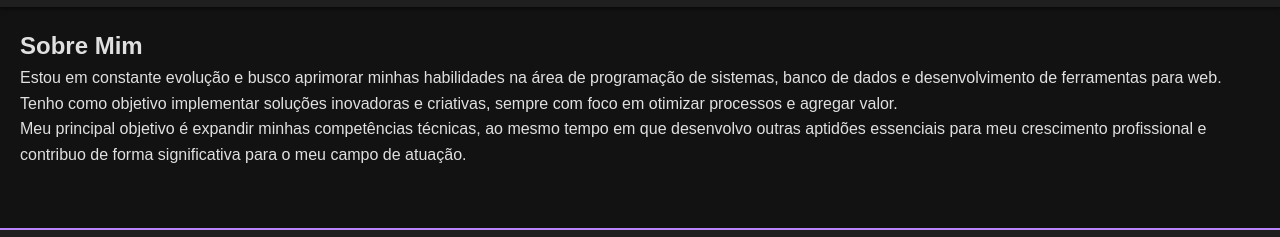
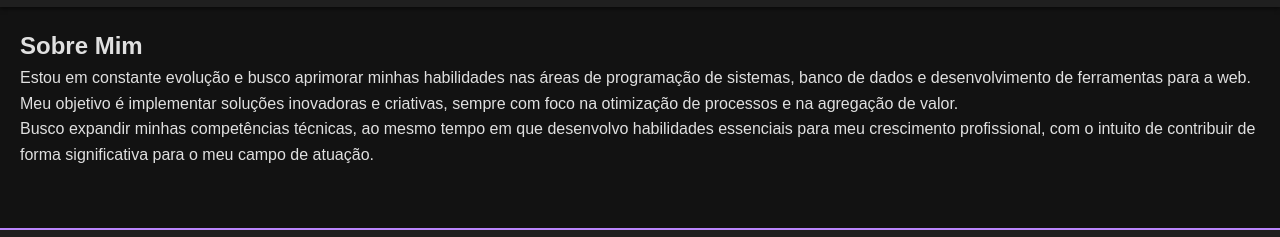
Before and after one commit to douglasgroff001/douglasgroff001.github.io, a plain HTML site: page sobre.html in a window 1280 px wide. Shown: the part 42-279 px from the top of the page. Drawn offline with Linux system fonts and the light colour scheme.

Commit message:
Update sobre.html

```diff
--- a/sobre.html
+++ b/sobre.html
@@ -21,9 +21,9 @@
 
     <section class="sobre">
         <h1>Sobre Mim</h1>
-        <p>Estou em constante evolução e busco aprimorar minhas habilidades na área de programação de sistemas, banco de dados e desenvolvimento de ferramentas para web.</p>
-        <p>Tenho como objetivo implementar soluções inovadoras e criativas, sempre com foco em otimizar processos e agregar valor.</p>
-        <p>Meu principal objetivo é expandir minhas competências técnicas, ao mesmo tempo em que desenvolvo outras aptidões essenciais para meu crescimento profissional e contribuo de forma significativa para o meu campo de atuação.</p>
+        <p>Estou em constante evolução e busco aprimorar minhas habilidades nas áreas de programação de sistemas, banco de dados e desenvolvimento de ferramentas para a web.</p>
+        <p>Meu objetivo é implementar soluções inovadoras e criativas, sempre com foco na otimização de processos e na agregação de valor.</p>
+        <p>Busco expandir minhas competências técnicas, ao mesmo tempo em que desenvolvo habilidades essenciais para meu crescimento profissional, com o intuito de contribuir de forma significativa para o meu campo de atuação.</p>
     </section>
 
     <!-- Rodapé -->
```
